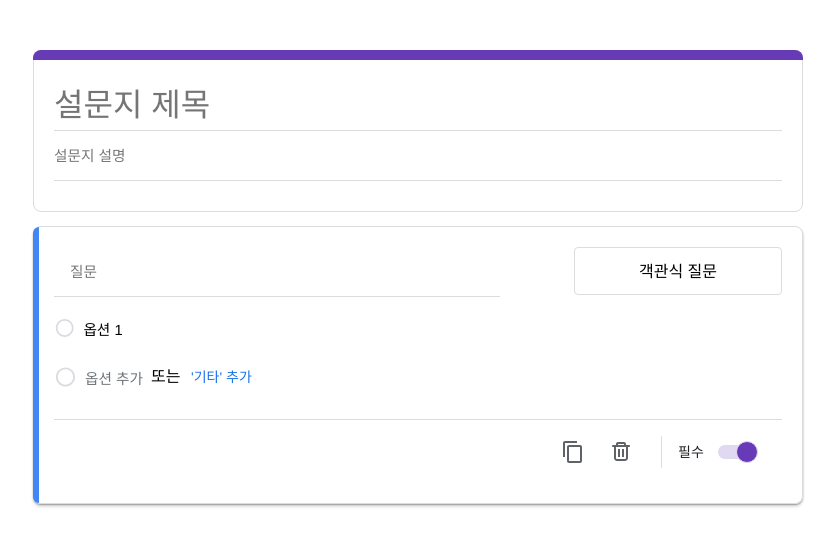
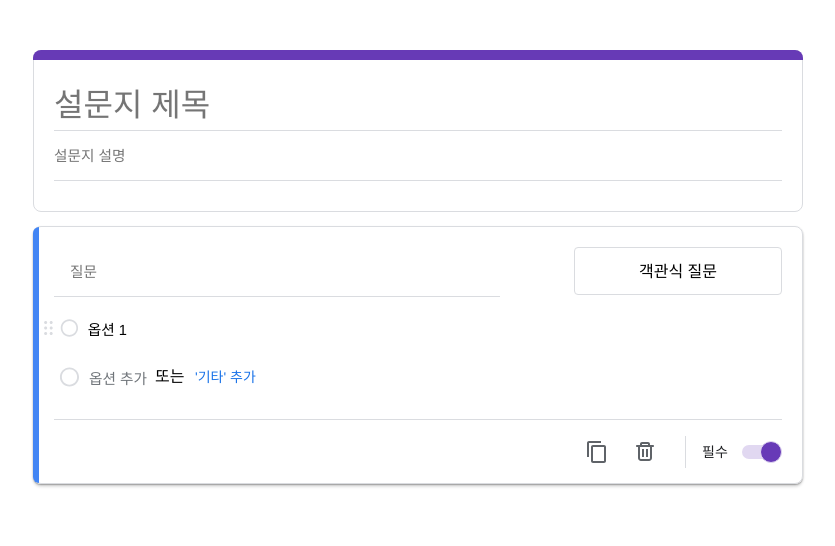
Before and after one commit to Gyuri092/google-form, a React (Vite) app: page / in a window 1280 px wide. Shown: the top 546 px of the page, without its empty margins (222-1057 px from the left). Built offline with nearby package versions, Linux system fonts and the light colour scheme.

Commit message:
style: option drag 이동 버튼 아이콘 추가, 스타일 수정

```diff
--- a/src/components/AddOptionLine/index.tsx
+++ b/src/components/AddOptionLine/index.tsx
@@ -18,6 +18,7 @@ export const AddOptionLine = () => {
         height: auto;
         display: flex;
         align-items: center;
+        padding: 0 20px 0 24px;
       `}
     >
       <BiCircle
--- a/src/components/QuestionArea/index.tsx
+++ b/src/components/QuestionArea/index.tsx
@@ -42,8 +42,9 @@ export const QuestionArea = ({ value }: { value: Questions }) => {
         height: auto;
         border: 1px solid #dadce0;
         border-radius: 8px;
-        padding: 20px;
+        padding: 20px 20px 0 0;
         position: relative;
+        box-sizing: border-box;
         box-shadow: ${isFocused && '0 3px 3px rgba(0, 0, 0, 0.12)'},
           ${isFocused && '0 1px 1px rgba(0, 0, 0, 0.14)'},
           ${isFocused && '0 1px 2px rgba(0, 0, 0, 0.2)'};
@@ -73,6 +74,7 @@ export const QuestionArea = ({ value }: { value: Questions }) => {
           display: flex;
           justify-content: space-between;
           margin-bottom: 16px;
+          padding-left: 20px;
         `}
       >
         <div
--- a/src/components/QuestionOption/MultipleChoice/index.tsx
+++ b/src/components/QuestionOption/MultipleChoice/index.tsx
@@ -1,6 +1,7 @@
 import { css } from '@emotion/react';
 import { BiCircle } from 'react-icons/bi';
 import { CgClose } from 'react-icons/cg';
+import { RxDragHandleDots2 } from 'react-icons/rx';
 import { useDispatch, useSelector } from 'react-redux';
 import { Input } from '../../Input';
 import { RootState } from '../../../store';
@@ -28,13 +29,21 @@ export const MultipleChoice = () => {
               display: flex;
               align-items: center;
               margin-bottom: 16px;
-            `}
-          >
-            <BiCircle
-              css={css`
+              padding-left: 4px;
+              svg {
                 width: 24px;
                 height: 24px;
                 color: #dadce0;
+              }
+            `}
+          >
+            <RxDragHandleDots2
+              css={css`
+                cursor: move;
+              `}
+            />
+            <BiCircle
+              css={css`
                 margin-right: 8px;
               `}
             />
--- a/src/components/ToolsBlock/index.tsx
+++ b/src/components/ToolsBlock/index.tsx
@@ -10,11 +10,10 @@ export const ToolsBlock = () => {
   return (
     <div
       css={css`
-        width: 100%;
+        width: auto;
         height: 64px;
         border-top: 1px solid #dadce0;
-        margin-top: 24px;
-        padding: 0 24px 0 24px;
+        margin: 24px 0 0 20px;
       `}
     >
       <div
```
